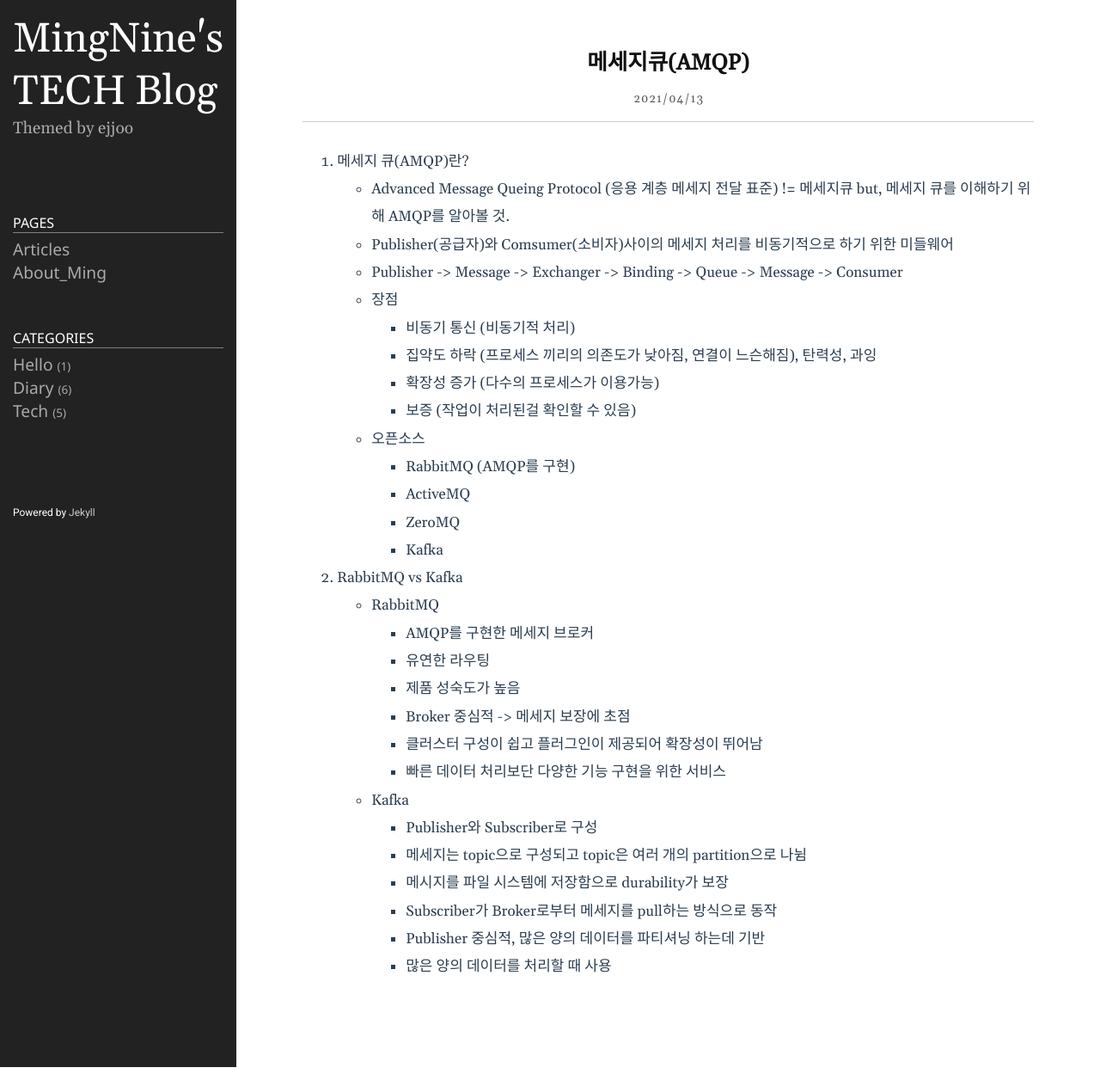
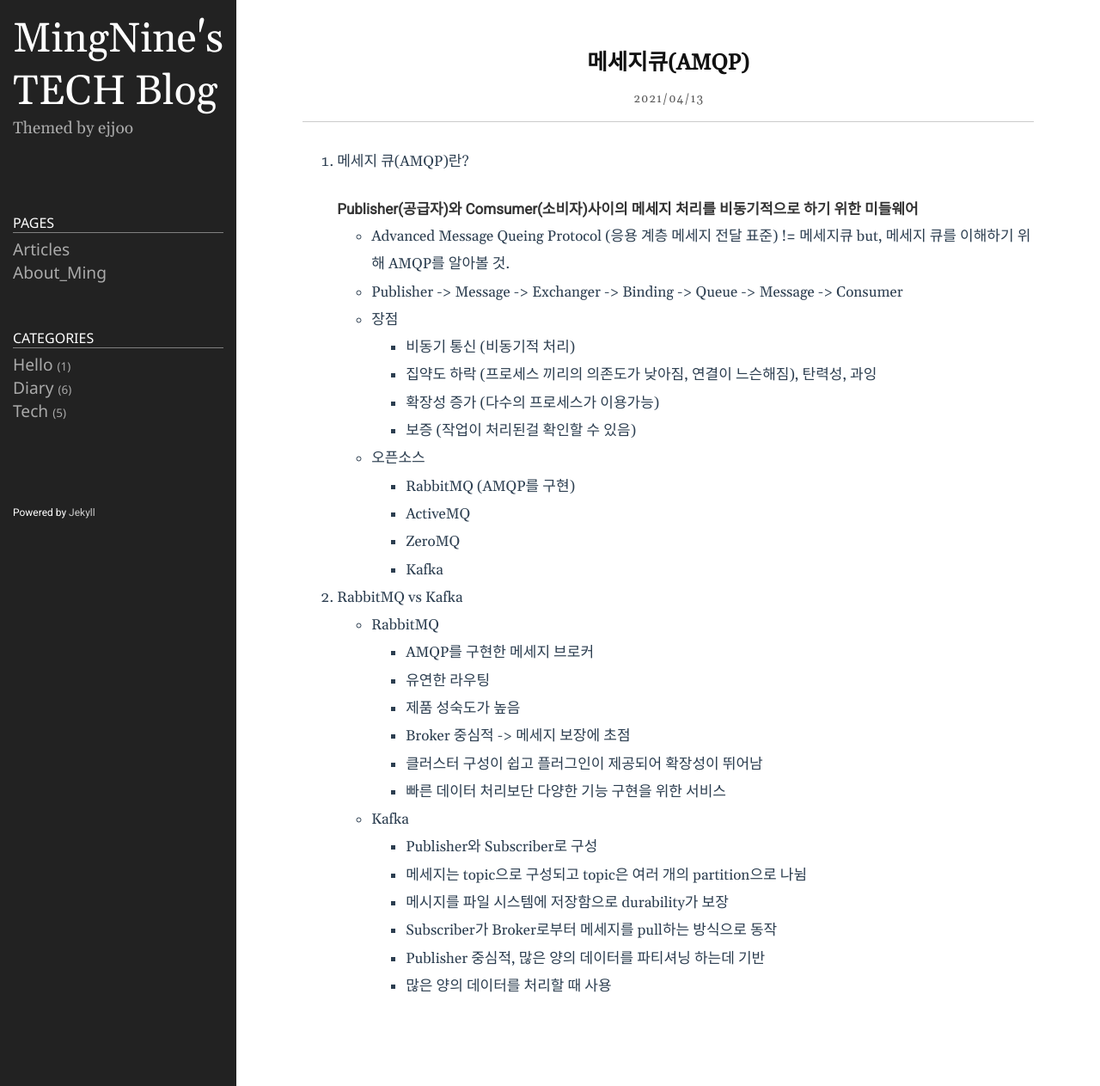
Before and after one commit to ejjoo/jekyll-theme-monos, a Jekyll site: the page built from _posts/2021-04-13-메세지큐.md, in a window 1280 px wide. Shown: the whole page at 86% size. Built offline with Jekyll 4.4.1, drawn with Linux system fonts in a browser that asks for light colours; comment, search, counter and statistics services are not loaded; before the commit the page ends 1241 px from its top, so only the background shows below that.

Commit message:
MQ_cluster

```diff
--- a/_posts/2021-04-13-메세지큐.md
+++ b/_posts/2021-04-13-메세지큐.md
@@ -6,8 +6,10 @@ category: tech
 ---
 
 1. 메세지 큐(AMQP)란?
+
+   #### Publisher(공급자)와 Comsumer(소비자)사이의 메세지 처리를 비동기적으로 하기 위한 미들웨어
+
    - Advanced Message Queing Protocol (응용 계층 메세지 전달 표준) != 메세지큐 but, 메세지 큐를 이해하기 위해 AMQP를 알아볼 것.
-   - Publisher(공급자)와 Comsumer(소비자)사이의 메세지 처리를 비동기적으로 하기 위한 미들웨어
    - Publisher -> Message -> Exchanger -> Binding -> Queue -> Message -> Consumer
    - 장점
      - 비동기 통신 (비동기적 처리)
@@ -19,6 +21,7 @@ category: tech
      - ActiveMQ
      - ZeroMQ
      - Kafka
+
 2. RabbitMQ vs Kafka
    - RabbitMQ
      - AMQP를 구현한 메세지 브로커
```
